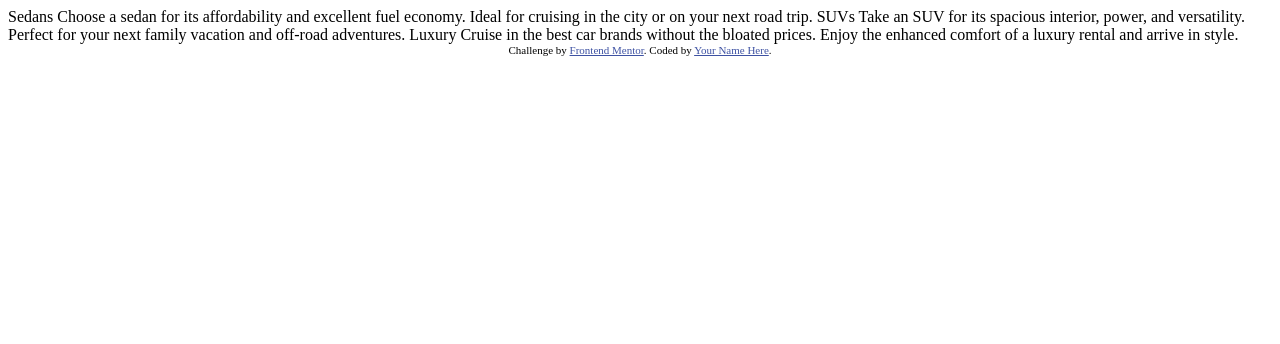
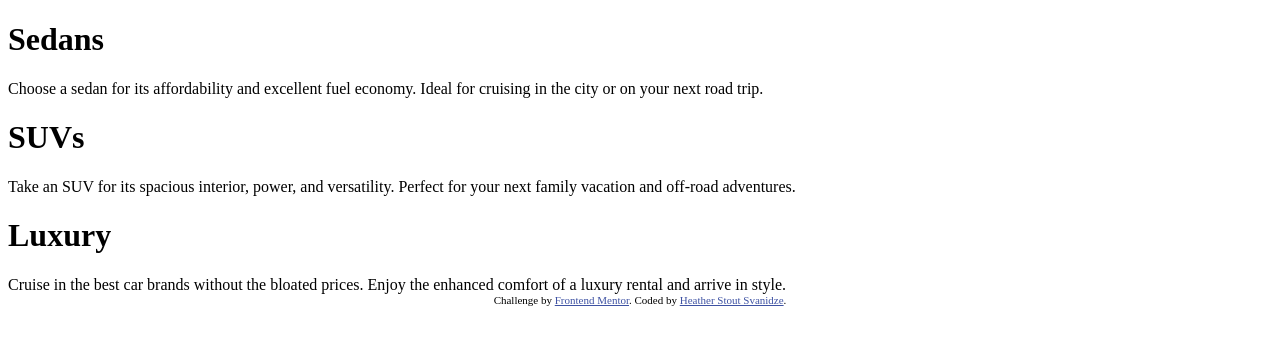
Before and after one commit to heathersvanidze/3-column-preview-card-component-main, a plain HTML site: page index.html in a window 1280 px wide. Drawn offline with Linux system fonts and the light colour scheme.

Commit message:
Added initial HTML tags

```diff
--- a/index.html
+++ b/index.html
@@ -15,22 +15,24 @@
   </style>
 </head>
 <body>
-
-  Sedans
+<main>
+  <h1>Sedans</h1>
   Choose a sedan for its affordability and excellent fuel economy. Ideal for cruising in the city
   or on your next road trip.
 
-  SUVs
+  <h1>SUVs</h1>
   Take an SUV for its spacious interior, power, and versatility. Perfect for your next family vacation
   and off-road adventures.
 
-  Luxury
+  <h1>Luxury</h1>
   Cruise in the best car brands without the bloated prices. Enjoy the enhanced comfort of a luxury
   rental and arrive in style.
 
+</main>
+
   <div class="attribution">
     Challenge by <a href="https://www.frontendmentor.io?ref=challenge" target="_blank">Frontend Mentor</a>.
-    Coded by <a href="#">Your Name Here</a>.
+    Coded by <a href="https://heathersvanidze.github.io/heather-coding-portfolio/">Heather Stout Svanidze</a>.
   </div>
 </body>
 </html>
```
